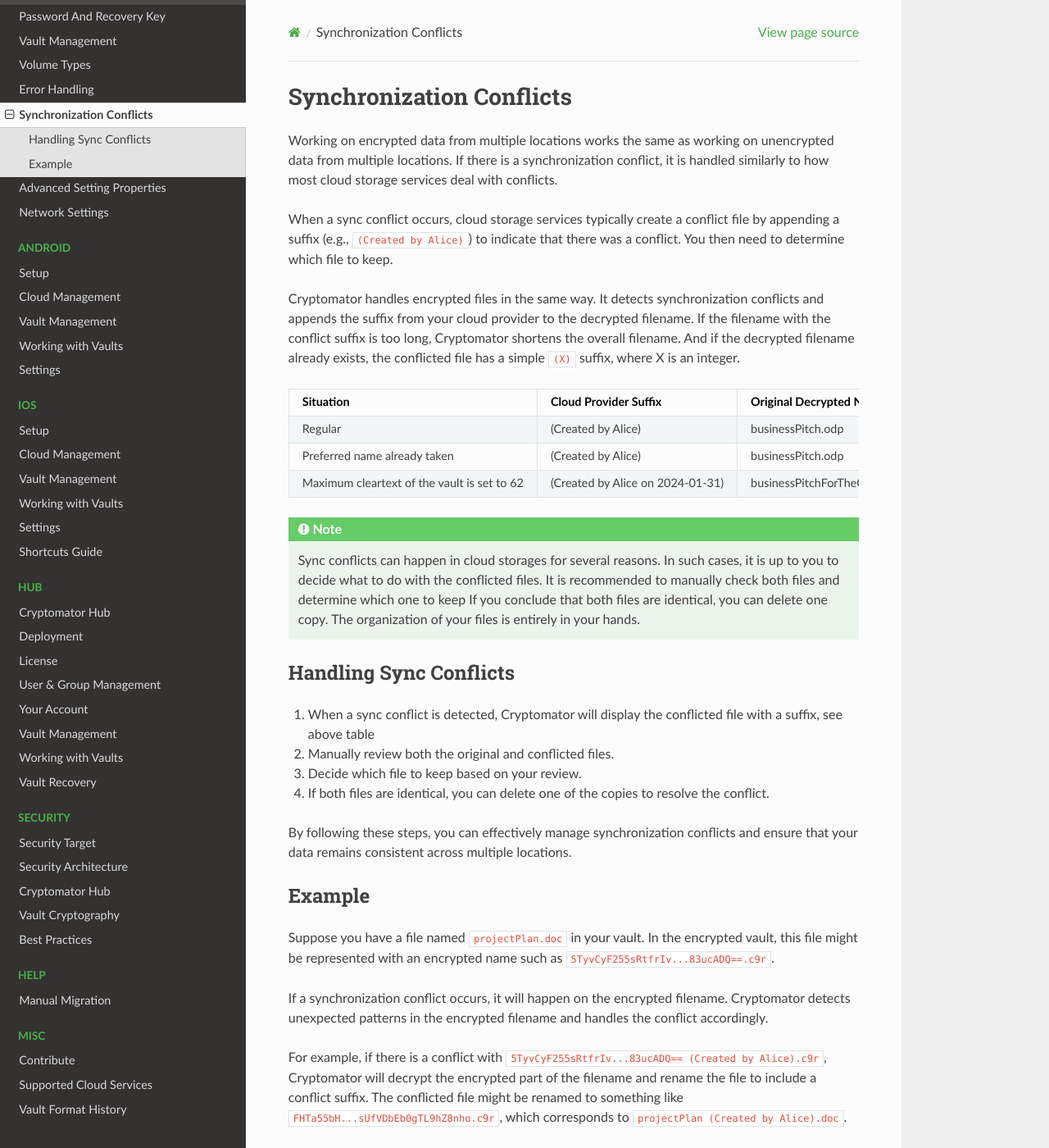
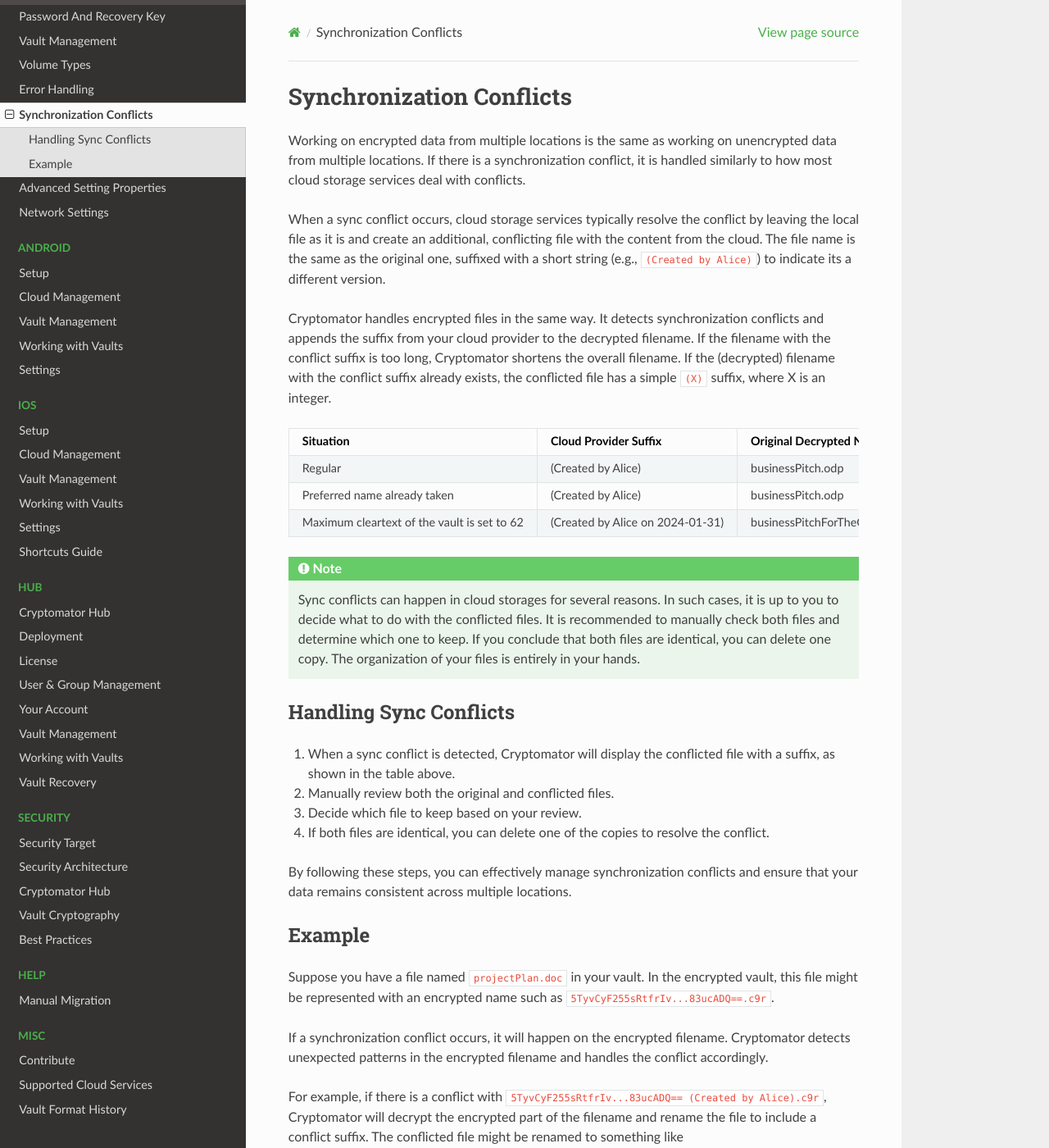
Before and after one commit to cryptomator/docs, a Sphinx documentation site: the page built from source/desktop/sync-conflicts.rst, in a window 1280 px wide and 1400 px high. Shown: the whole window at 82% size. Built offline with Sphinx 7.4.7 and the Read the Docs theme 3.1.0, drawn with Linux system fonts in a browser that asks for light colours.

Commit message:
fix punctuation and rephrase some sentences.

```diff
--- a/source/desktop/sync-conflicts.rst
+++ b/source/desktop/sync-conflicts.rst
@@ -1,16 +1,16 @@
 Synchronization Conflicts
 =========================
 
-Working on encrypted data from multiple locations works the same as working on unencrypted data from multiple locations.
+Working on encrypted data from multiple locations is the same as working on unencrypted data from multiple locations.
 If there is a synchronization conflict, it is handled similarly to how most cloud storage services deal with conflicts.
 
-When a sync conflict occurs, cloud storage services typically create a conflict file by appending a suffix (e.g., ``(Created by Alice)``) to indicate that there was a conflict.
-You then need to determine which file to keep.
+When a sync conflict occurs, cloud storage services typically resolve the conflict by leaving the local file as it is and create an additional, conflicting file with the content from the cloud.
+The file name is the same as the original one, suffixed with a short string (e.g., ``(Created by Alice)``) to indicate its a different version.
 
 Cryptomator handles encrypted files in the same way.
 It detects synchronization conflicts and appends the suffix from your cloud provider to the decrypted filename.
 If the filename with the conflict suffix is too long, Cryptomator shortens the overall filename.
-And if the decrypted filename already exists, the conflicted file has a simple ``(X)`` suffix, where X is an integer.
+If the (decrypted) filename with the conflict suffix already exists, the conflicted file has a simple ``(X)`` suffix, where X is an integer.
 
 
 +---------------------------------------------+----------------------------------+-----------------------------------------------+----------------------------------------------------------------+
@@ -28,14 +28,14 @@
 
     Sync conflicts can happen in cloud storages for several reasons.
     In such cases, it is up to you to decide what to do with the conflicted files.
-    It is recommended to manually check both files and determine which one to keep
+    It is recommended to manually check both files and determine which one to keep.
     If you conclude that both files are identical, you can delete one copy.
     The organization of your files is entirely in your hands.
 
 Handling Sync Conflicts
 -----------------------
 
-1. When a sync conflict is detected, Cryptomator will display the conflicted file with a suffix, see above table
+1. When a sync conflict is detected, Cryptomator will display the conflicted file with a suffix, as shown in the table above.
 2. Manually review both the original and conflicted files.
 3. Decide which file to keep based on your review.
 4. If both files are identical, you can delete one of the copies to resolve the conflict.
```
